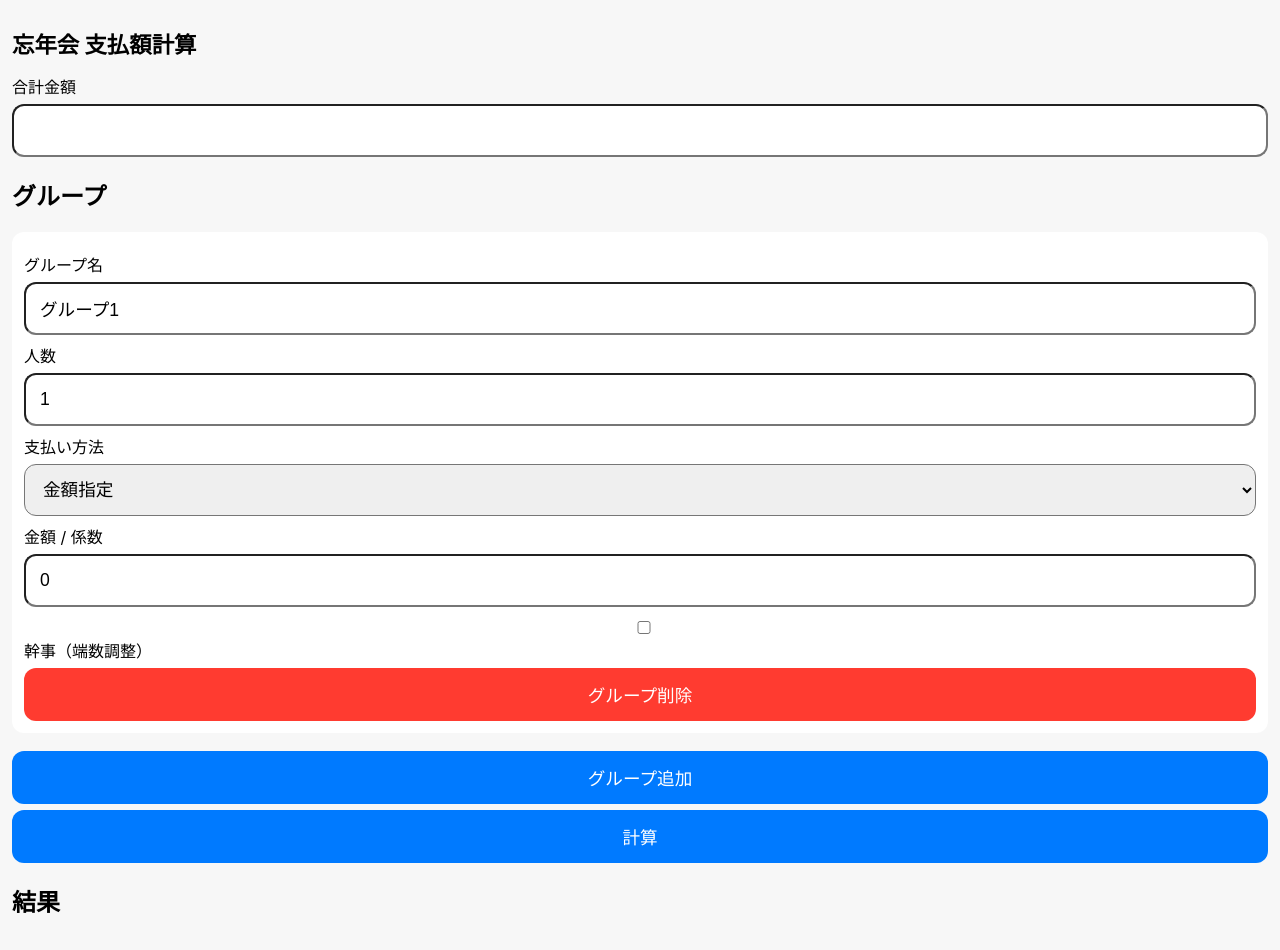
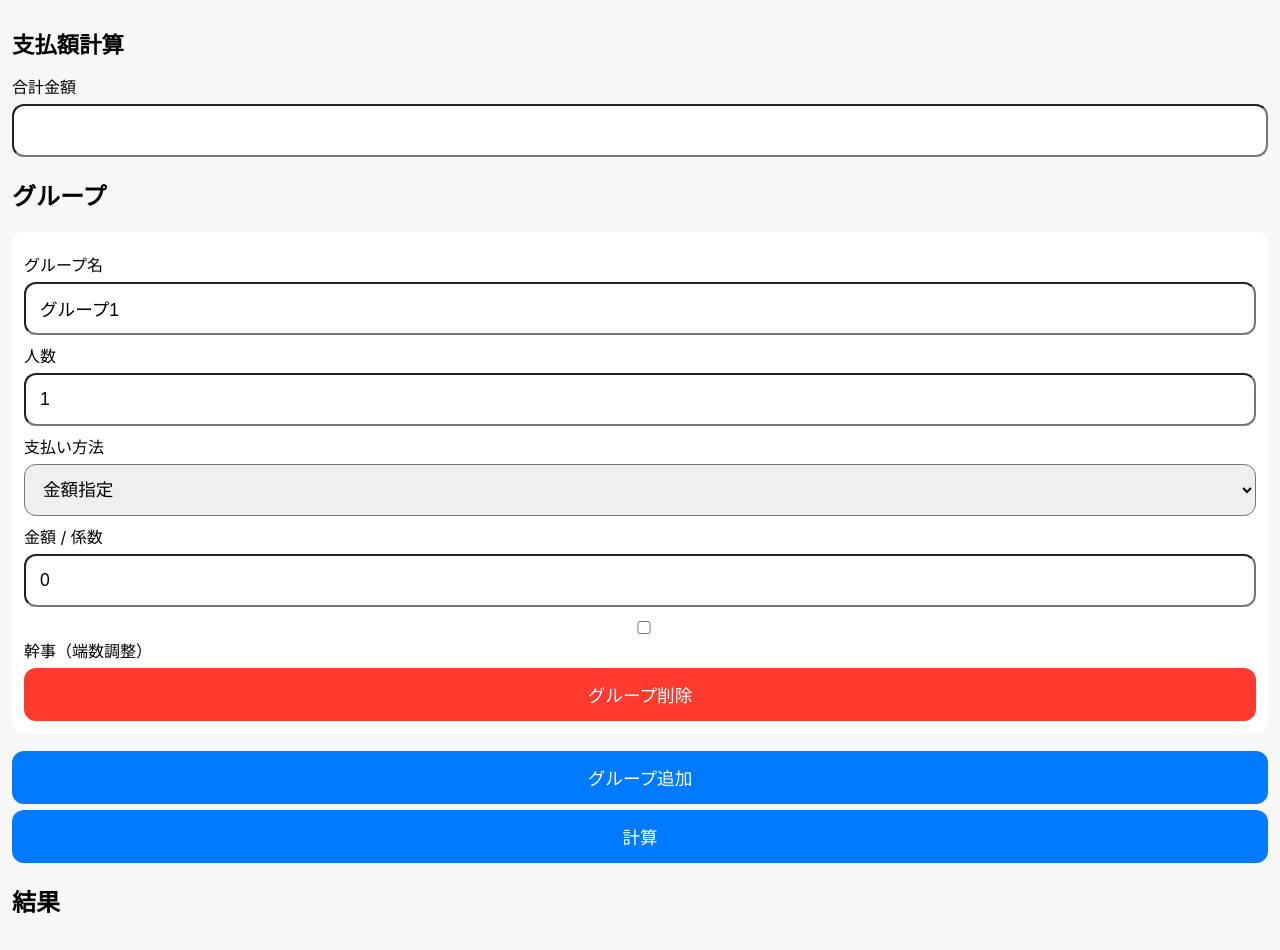
Before and after one commit to KPhiT/shiharai, a plain HTML site: page index.html in a window 1280 px wide. Drawn offline with Linux system fonts and the light colour scheme.

Commit message:
Update index.html

```diff
--- a/index.html
+++ b/index.html
@@ -3,7 +3,7 @@
 <head>
   <meta charset="UTF-8" />
   <meta name="viewport" content="width=device-width, initial-scale=1" />
-  <title>忘年会 支払額計算</title>
+  <title>支払額計算</title>
 
   <style>
     :root {
@@ -61,7 +61,7 @@
   </style>
 </head>
 <body>
-  <h1>忘年会 支払額計算</h1>
+  <h1>支払額計算</h1>
 
   <label>
     合計金額
```
